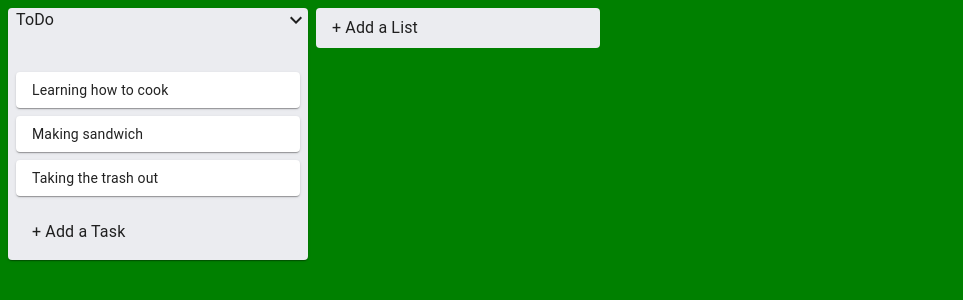
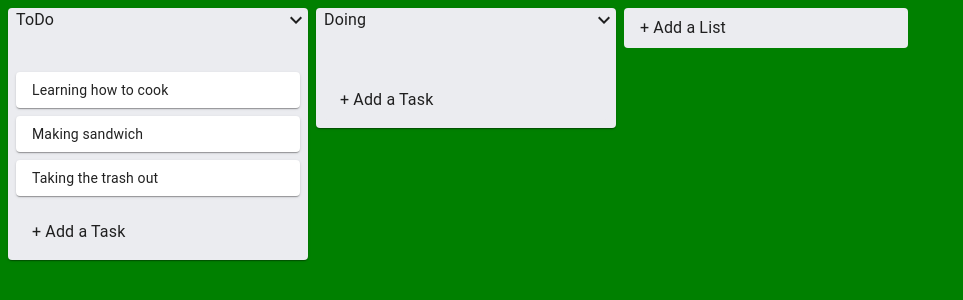
Before and after one commit to rexiah23/frontend-taskmanager, a React (Create React App) app: page / in a window 1280 px wide. Shown: the top 300 px of the page, without its empty margins (0-963 px from the left). Built offline with nearby package versions, Linux system fonts and the light colour scheme.

Commit message:
fix|make it possible to drag and drop tasks between different lists

```diff
--- a/src/providers/AllTasksContext.js
+++ b/src/providers/AllTasksContext.js
@@ -25,8 +25,13 @@ const AllTasksProvider = (props) => {
         title: 'ToDo',
         tasks,
       },
+      'list-2': {
+        id: 'list-2',
+        title: 'Doing',
+        tasks: [],
       },
-    listIds: ['list-1'],
+    },
+    listIds: ['list-1', 'list-2'],
   });
 
   const addNewTask = (content, listId) => {
@@ -70,7 +75,6 @@ const AllTasksProvider = (props) => {
 
     if (!destination) return;
 
-    if (source.droppableId === destination.droppableId) {
     setData(prev => {
       const dataCopy = {...prev};
       const sourceList = dataCopy.lists[source.droppableId];
@@ -81,7 +85,6 @@ const AllTasksProvider = (props) => {
       return dataCopy;
     });
   };
-  };
 
   return (
     <AllTasksContext.Provider value={{tasks, data, addNewTask, addNewList, updateListTitle, updateOnDragEnd}}>
```
Lines whose indentation alone changed are shown as unchanged.
